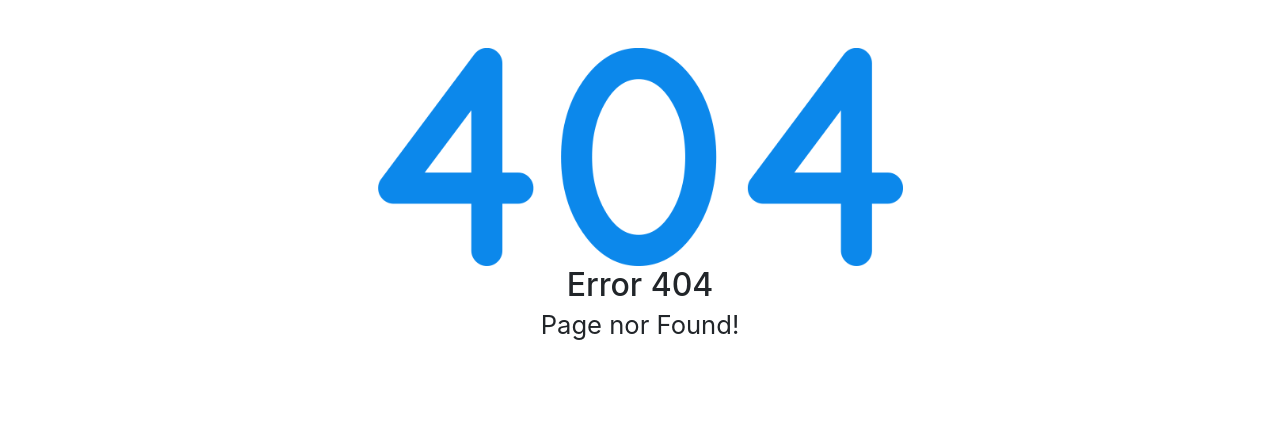
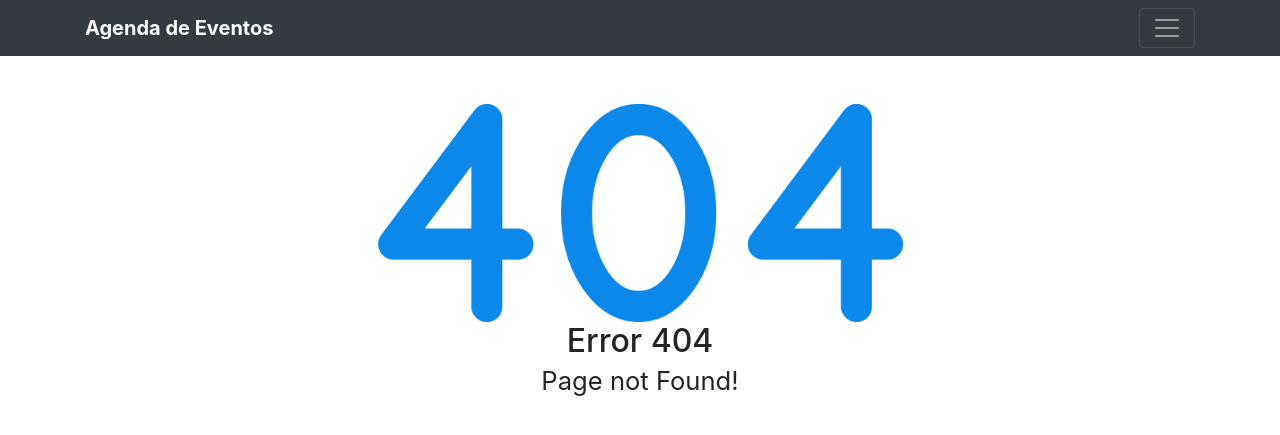
Before and after one commit to yandersons04/agenda, a Django app: template events/templates/404.html in a window 1280 px wide. Shown: the top 435 px of the page. Run offline with Django 3.2, Linux system fonts and the light colour scheme; the template is opened without the code that fills it, so the values that code supplies are empty; parts of the project's set-up code (start-up, migrations or seed data) failed here and were passed over; some libraries are stand-ins or nearby versions.

Commit message:
Adicionando o icone com as funcionalidades da barra de navegaçao.

```diff
--- a/events/templates/404.html
+++ b/events/templates/404.html
@@ -3,13 +3,14 @@
 <html lang="pt_BR">
 {% include "header.html" %}
 <body>
+{% include  "navbar.html" %}
     <main role="main">
         <div class="container py-5">
             <div class="col-12 col-md-6 offset-md-3 text-center">
                 <img src="{% static '404.png' %}" class="img-fluid">
                 <br/>
                 <h2>Error 404<br/>
-                <small>Page nor Found!</small></h2>
+                <small>Page not Found!</small></h2>
             </div>
         </div>
     </main>
--- /dev/null
+++ b/events/templates/footer.html
@@ -0,0 +1,6 @@
+{% load staticfiles %}
+
+<script src="https://code.jquery.com/jquery-3.2.1.slim.min.js" integrity="sha384-KJ3o2DKtIkvYIK3UENzmM7KCkRr/rE9/Qpg6aAZGJwFDMVNA/GpGFF93hXpG5KkN" crossorigin="anonymous"></script>
+<script src="https://cdnjs.cloudflare.com/ajax/libs/popper.js/1.12.9/umd/popper.min.js" integrity="sha384-ApNbgh9B+Y1QKtv3Rn7W3mgPxhU9K/ScQsAP7hUibX39j7fakFPskvXusvfa0b4Q" crossorigin="anonymous"></script>
+<script src="https://maxcdn.bootstrapcdn.com/bootstrap/4.0.0/js/bootstrap.min.js" integrity="sha384-JZR6Spejh4U02d8jOt6vLEHfe/JQGiRRSQQxSfFWpi1MquVdAyjUar5+76PVCmYl" crossorigin="anonymous"></script>
+<script src="{% static 'javascript/events.js' %}"></script>
--- a/events/templates/index.html
+++ b/events/templates/index.html
@@ -34,5 +34,7 @@
     </div>
 </main>
 
+{% include "footer.html" %}
+
 </body>
 </html>
--- a/events/templates/navbar.html
+++ b/events/templates/navbar.html
@@ -2,32 +2,31 @@
     <div class="collapse bg-dark" id="navbarHeader">
         <div class="container">
             <div class="row">
-                <div class="col-md-8 col-md-7 text-muted">
-                    <h4 class="text-white"> Sobre </h4>
+                <div class="col-sm-8 col-md-7 py-4 text-muted">
+                    <h4 class="text-white">Sobre</h4>
                     <p class="text-light">
-                        Aqui vc coloca o texto que vc quiser!
-                    </p>
+                    O &quot;Agenda de Eventos&quot; é um exemplo de aplicação escrita
+                    em <strong>Python 3.x</strong> e utilizando <strong>Django 2.x</strong> e
+                    também <strong>Bootstrap 4.x</strong>.</p>
                 </div>
-                <div class="col-sm-4 offset-md-1">
-                    <h4 class="text-white"> Opções </h4>
+                <div class="col-sm-4 offset-md-1 py-4">
+                    <h4 class="text-white">Opções</h4>
                     <ul class="list-unstyled">
-                        <li><a href="#" class="text-white"> Eventos de Hoje </a></li>
-                        <li><a href="#" class="text-white"> Todos os Eventos </a></li>
-                        <li><a href="/admin" target="_blank" class="text-white"> Administração </a></li>
+                        <li><a class="text-white" href="#">Eventos de hoje</a></li>
+                        <li><a class="text-white" href="#">Todos eventos</a></li>
+                        <li><a class="text-white" href="/admin" target="_blank">Administração</a></li>
                     </ul>
                 </div>
             </div>
         </div>
     </div>
-    <div class="navbar navbar-dar bg-dark box-shadow">
+    <div class="navbar navbar-dark bg-dark box-shadow">
         <div class="container d-flex justify-content-between">
             <span class="navbar-brand d-flex align-items-center">
-            <strong> <a class="text-white" href="{% url 'agenda-events-index' %)">
-                Agenda de Eventos </a></strong>
+                <strong><a class="text-white" href="{% url 'agenda-events-index' %}">Agenda de Eventos</a></strong>
             </span>
-            <button class="navbar-toggler" type="button" data-toggle="collapse"
-                    data-target="#navbarHeader" aria-controls="navbarHeader" aria-expanded="false"
-                    aria-label="Toggle navigation">
+            <button class="navbar-toggler" type="button" data-toggle="collapse" data-target="#navbarHeader"
+                    aria-controls="navbarHeader" aria-expanded="false" aria-label="Toggle navigation">
                 <span class="navbar-toggler-icon"></span>
             </button>
         </div>
```
Also changed, not shown: events/static/javascript/events.js (added, +15 -0 lines), events/views.py (+4 -4 lines).
